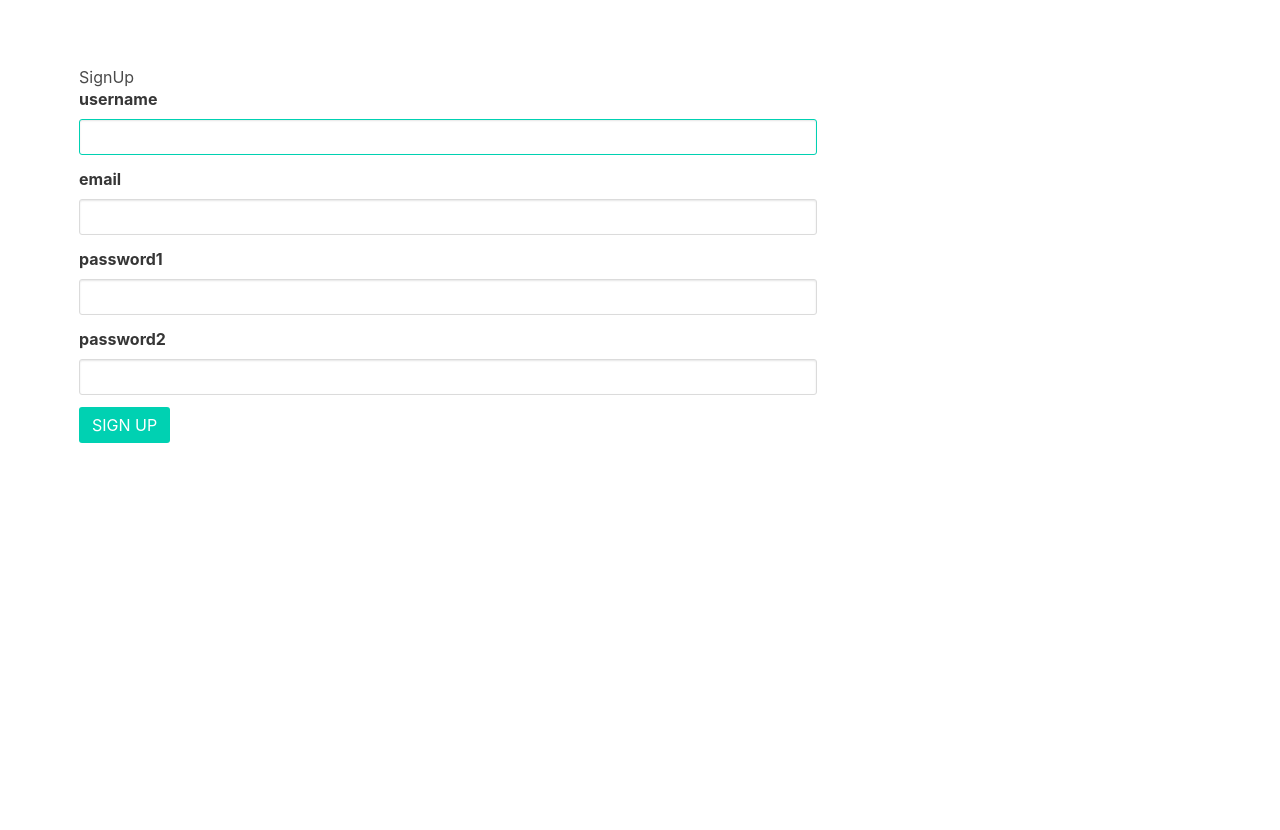
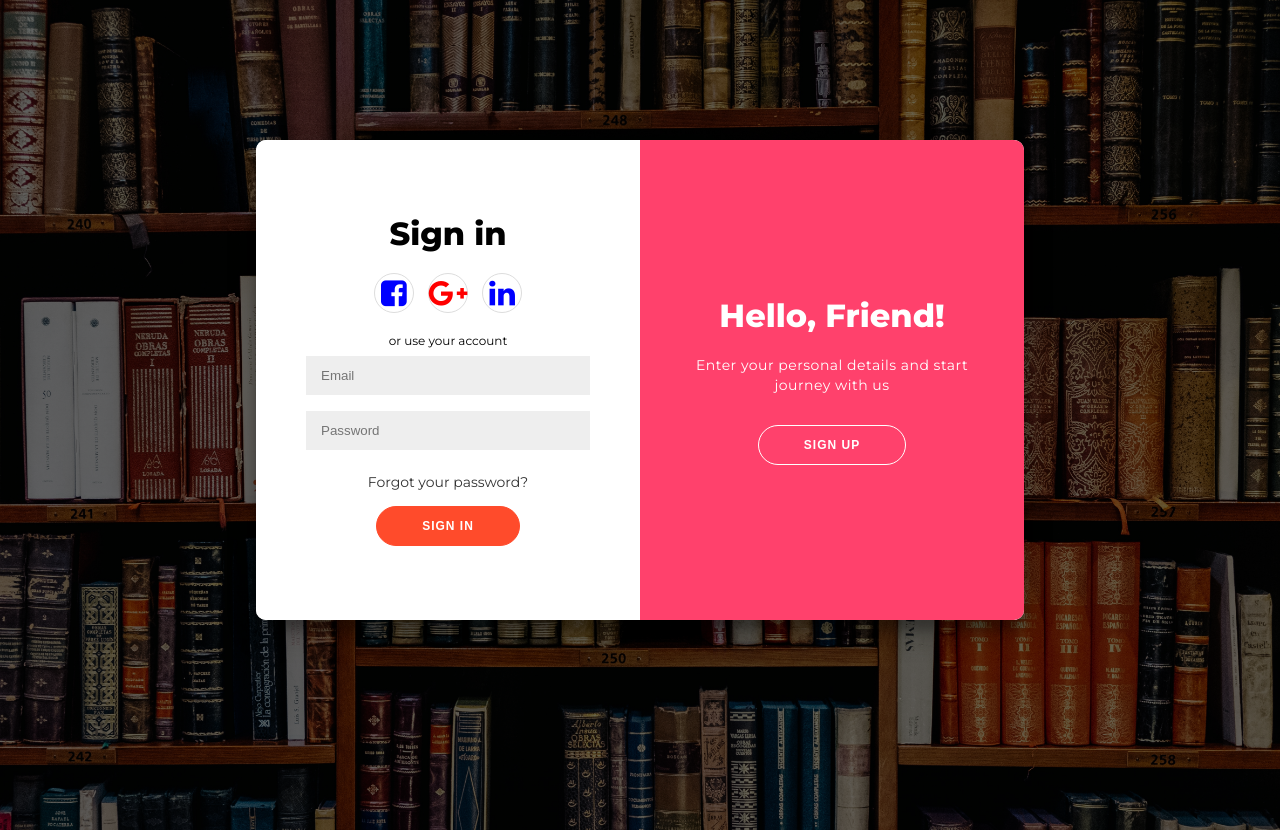
Before and after one commit to nigarkhan12/Book_Catalog, a Django app: page /api/signup/ in a window 1280 px wide. Before the commit the page ends 443 px from the top, so only its background shows below. Run offline with Django 3.2, Linux system fonts and the light colour scheme; some libraries are stand-ins or nearby versions.

Commit message:
form has been changed

```diff
--- a/Book_Catalog/settings.py
+++ b/Book_Catalog/settings.py
@@ -38,6 +38,8 @@ INSTALLED_APPS = [
     'django.contrib.messages',
     'django.contrib.staticfiles',
     'users',
+    'social_django',
+    'rest_framework',
 ]
 
 MIDDLEWARE = [
--- a/Book_Catalog/urls.py
+++ b/Book_Catalog/urls.py
@@ -23,7 +23,8 @@ from django.views.generic import TemplateView
 urlpatterns = [
     path('admin/', admin.site.urls),
     path('api/', include('users.urls')),
-# Login and Logout
+
+    # Login and Logout
     path('login/', auth_views.LoginView.as_view(redirect_authenticated_user=True, template_name='commons/login.html'), name='login'),
     path('logout/', auth_views.LogoutView.as_view(next_page='home'), name='logout'),
 
@@ -40,7 +41,7 @@ urlpatterns = [
         name='change_password'
     ),
 
-    # Forget Password
+    # Forgot Password
     path('password-reset/',
          auth_views.PasswordResetView.as_view(
              template_name='commons/password-reset/password_reset.html',
@@ -64,4 +65,7 @@ urlpatterns = [
              template_name='commons/password-reset/password_reset_complete.html'
          ),
          name='password_reset_complete'),
+
+    #Social Auth
+    path('auth/', include('social_django.urls', namespace='social')),
 ]
--- /dev/null
+++ b/static/css/index.css
@@ -0,0 +1,429 @@
+@import url('https://fonts.googleapis.com/css?family=Montserrat:400,800');
+
+* {
+	box-sizing: border-box;
+}
+
+body {
+	background: #f6f5f7;
+	display: flex;
+	justify-content: center;
+	align-items: center;
+	flex-direction: column;
+	font-family: 'Montserrat', sans-serif;
+	height: 100vh;
+	margin: -20px 0 50px;
+    background-image: linear-gradient(rgba(0,0,0,0.6),rgba(0,0,0,0.6)),url('/../static/images/books.jpg');
+    background-size: cover;
+    background-repeat: no-repeat;
+    height:100vh;
+}
+
+h1 {
+	font-weight: bold;
+	margin: 0;
+}
+
+h2 {
+	text-align: center;
+}
+
+p {
+	font-size: 14px;
+	font-weight: 100;
+	line-height: 20px;
+	letter-spacing: 0.5px;
+	margin: 20px 0 30px;
+}
+
+span {
+	font-size: 12px;
+}
+
+a {
+	color: #333;
+	font-size: 14px;
+	text-decoration: none;
+	margin: 15px 0;
+}
+
+button {
+	border-radius: 20px;
+	border: 1px solid #FF4B2B;
+	background-color: #FF4B2B;
+	color: #FFFFFF;
+	font-size: 12px;
+	font-weight: bold;
+	padding: 12px 45px;
+	letter-spacing: 1px;
+	text-transform: uppercase;
+	transition: transform 80ms ease-in;
+}
+
+button:active {
+	transform: scale(0.95);
+}
+
+button:focus {
+	outline: none;
+}
+
+button.ghost {
+	background-color: transparent;
+	border-color: #FFFFFF;
+}
+
+form {
+	background-color: #FFFFFF;
+	display: flex;
+	align-items: center;
+	justify-content: center;
+	flex-direction: column;
+	padding: 0 50px;
+	height: 100%;
+	text-align: center;
+}
+
+input {
+	background-color: #eee;
+	border: none;
+	padding: 12px 15px;
+	margin: 8px 0;
+	width: 100%;
+}
+
+.container {
+	background-color: #fff;
+	border-radius: 10px;
+  	box-shadow: 0 14px 28px rgba(0,0,0,0.25),
+			0 10px 10px rgba(0,0,0,0.22);
+	position: relative;
+	overflow: hidden;
+	width: 768px;
+	max-width: 100%;
+	min-height: 480px;
+}
+
+.form-container {
+	position: absolute;
+	top: 0;
+	height: 100%;
+	transition: all 0.6s ease-in-out;
+}
+
+.sign-in-container {
+	left: 0;
+	width: 50%;
+	z-index: 2;
+}
+
+.container.right-panel-active .sign-in-container {
+	transform: translateX(100%);
+}
+
+.sign-up-container {
+	left: 0;
+	width: 50%;
+	opacity: 0;
+	z-index: 1;
+}
+
+.container.right-panel-active .sign-up-container {
+	transform: translateX(100%);
+	opacity: 1;
+	z-index: 5;
+	animation: show 0.6s;
+}
+
+@keyframes show {
+	0%, 49.99% {
+		opacity: 0;
+		z-index: 1;
+	}
+
+	50%, 100% {
+		opacity: 1;
+		z-index: 5;
+	}
+}
+
+.overlay-container {
+	position: absolute;
+	top: 0;
+	left: 50%;
+	width: 50%;
+	height: 100%;
+	overflow: hidden;
+	transition: transform 0.6s ease-in-out;
+	z-index: 100;
+}
+
+.container.right-panel-active .overlay-container{
+	transform: translateX(-100%);
+}
+
+
+
+.overlay {
+	background: #FF416C;
+	background-repeat: no-repeat;
+	background-size: cover;
+	background-position: 0 0;
+	color: #FFFFFF;
+	position: relative;
+	left: -100%;
+	height: 100%;
+	width: 200%;
+  	transform: translateX(0);
+	transition: transform 0.6s ease-in-out;
+}
+
+.container.right-panel-active .overlay {
+  	transform: translateX(50%);
+}
+
+.overlay-panel {
+	position: absolute;
+	display: flex;
+	align-items: center;
+	justify-content: center;
+	flex-direction: column;
+	padding: 0 40px;
+	text-align: center;
+	top: 0;
+	height: 100%;
+	width: 50%;''
+	transform: translateX(0);
+	transition: transform 0.6s ease-in-out;
+}
+
+.overlay-left {
+	transform: translateX(-20%);
+}
+
+.container.right-panel-active .overlay-left {
+	transform: translateX(0);
+}
+
+.overlay-right {
+	right: 0;
+	transform: translateX(0);
+}
+
+.container.right-panel-active .overlay-right {
+	transform: translateX(20%);
+}
+
+.social-container {
+	margin: 20px 0;
+}
+
+.social-container a {
+	border: 1px solid #DDDDDD;
+	border-radius: 50%;
+	display: inline-flex;
+	justify-content: center;
+	align-items: center;
+	margin: 0 5px;
+	height: 40px;
+	width: 40px;
+}
+/* The container must be positioned relative: */
+.custom-select {
+  position: relative;
+  font-family: Arial;
+}
+
+.custom-select select {
+  display: none; /*hide original SELECT element: */
+}
+
+.select-selected {
+  background-color: DodgerBlue;
+}
+
+/* Style the arrow inside the select element: */
+.select-selected:after {
+  position: absolute;
+  content: "";
+  top: 14px;
+  right: 10px;
+  width: 0;
+  height: 0;
+  border: 6px solid transparent;
+  border-color: #fff transparent transparent transparent;
+}
+
+/* Point the arrow upwards when the select box is open (active): */
+.select-selected.select-arrow-active:after {
+  border-color: transparent transparent #fff transparent;
+  top: 7px;
+}
+
+/* style the items (options), including the selected item: */
+.select-items div,.select-selected {
+  color: #ffffff;
+  padding: 8px 16px;
+  border: 1px solid transparent;
+  border-color: transparent transparent rgba(0, 0, 0, 0.1) transparent;
+  cursor: pointer;
+}
+
+/* Style items (options): */
+.select-items {
+  position: absolute;
+  background-color: DodgerBlue;
+  top: 100%;
+  left: 0;
+  right: 0;
+  z-index: 99;
+}
+
+/* Hide the items when the select box is closed: */
+.select-hide {
+  display: none;
+}
+
+.select-items div:hover, .same-as-selected {
+  background-color: rgba(0, 0, 0, 0.1);
+}
+
+.button.is-danger {
+  background-color: #ff3860;
+  border-color: transparent;
+  color: #fff;
+}
+
+.button.is-danger:hover, .button.is-danger.is-hovered {
+  background-color: #ff2b56;
+  border-color: transparent;
+  color: #fff;
+}
+
+.button.is-danger:focus, .button.is-danger.is-focused {
+  border-color: transparent;
+  -webkit-box-shadow: 0 0 0.5em rgba(255, 56, 96, 0.25);
+          box-shadow: 0 0 0.5em rgba(255, 56, 96, 0.25);
+  color: #fff;
+}
+
+.button.is-danger:active, .button.is-danger.is-active {
+  background-color: #ff1f4b;
+  border-color: transparent;
+  -webkit-box-shadow: inset 0 1px 2px rgba(10, 10, 10, 0.2);
+          box-shadow: inset 0 1px 2px rgba(10, 10, 10, 0.2);
+  color: #fff;
+}
+
+.button.is-danger[disabled] {
+  background-color: #ff3860;
+  border-color: transparent;
+  -webkit-box-shadow: none;
+          box-shadow: none;
+}
+
+.button.is-danger.is-inverted {
+  background-color: #fff;
+  color: #ff3860;
+}
+
+.button.is-danger.is-inverted:hover {
+  background-color: #f2f2f2;
+}
+
+.button.is-danger.is-inverted[disabled] {
+  background-color: #fff;
+  border-color: transparent;
+  -webkit-box-shadow: none;
+          box-shadow: none;
+  color: #ff3860;
+}
+
+.button.is-danger.is-loading:after {
+  border-color: transparent transparent #fff #fff !important;
+}
+
+.button.is-danger.is-outlined {
+  background-color: transparent;
+  border-color: #ff3860;
+  color: #ff3860;
+}
+
+.button.is-danger.is-outlined:hover, .button.is-danger.is-outlined:focus {
+  background-color: #ff3860;
+  border-color: #ff3860;
+  color: #fff;
+}
+
+.button.is-danger.is-outlined.is-loading:after {
+  border-color: transparent transparent #ff3860 #ff3860 !important;
+}
+
+.button.is-danger.is-outlined[disabled] {
+  background-color: transparent;
+  border-color: #ff3860;
+  -webkit-box-shadow: none;
+          box-shadow: none;
+  color: #ff3860;
+}
+
+.button.is-danger.is-inverted.is-outlined {
+  background-color: transparent;
+  border-color: #fff;
+  color: #fff;
+}
+
+.button.is-danger.is-inverted.is-outlined:hover, .button.is-danger.is-inverted.is-outlined:focus {
+  background-color: #fff;
+  color: #ff3860;
+}
+
+.button.is-danger.is-inverted.is-outlined[disabled] {
+  background-color: transparent;
+  border-color: #fff;
+  -webkit-box-shadow: none;
+          box-shadow: none;
+  color: #fff;
+}
+
+.help {
+  display: block;
+  font-size: 0.75rem;
+  margin-top: 0.25rem;
+}
+
+.help.is-white {
+  color: white;
+}
+
+.help.is-black {
+  color: #0a0a0a;
+}
+
+.help.is-light {
+  color: whitesmoke;
+}
+
+.help.is-dark {
+  color: #363636;
+}
+
+.help.is-primary {
+  color: #00d1b2;
+}
+
+.help.is-info {
+  color: #3273dc;
+}
+
+.help.is-success {
+  color: #23d160;
+}
+
+.help.is-warning {
+  color: #ffdd57;
+}
+
+.help.is-danger {
+  color: #ff3860;
+}
--- a/templates/base.html
+++ b/templates/base.html
@@ -2,44 +2,19 @@
 <!DOCTYPE html>
 <html>
 <head>
-
-    <!-- Required meta tags -->
     <meta charset="utf-8">
     <meta name="viewport" content="width=device-width, initial-scale=1, shrink-to-fit=no">
-
-    <!-- Bootstrap CSS -->
+    <link rel="shortcut icon" href="images/logo.png" type="image/x-icon"/>
     <link rel="stylesheet" href="https://maxcdn.bootstrapcdn.com/bootstrap/4.0.0/css/bootstrap.min.css" integrity="sha384-Gn5384xqQ1aoWXA+058RXPxPg6fy4IWvTNh0E263XmFcJlSAwiGgFAW/dAiS6JXm" crossorigin="anonymous">
-
     <link rel="stylesheet" type="text/css" href="{% static 'css/main.css' %}">
 
     {% if title %}
-        <title>Django Blog - {{ title }}</title>
+        <title> - {{ title }}</title>
     {% else %}
         <title>Book_Catalog</title>
     {% endif %}
 </head>
 <body>
-    <header class="site-header">
-      <nav class="navbar navbar-expand-md navbar-dark bg-steel fixed-top">
-        <div class="container">
-          <a class="navbar-brand mr-4" href="#">Book_Catalog</a>
-          <button class="navbar-toggler" type="button" data-toggle="collapse" data-target="#navbarToggle" aria-controls="navbarToggle" aria-expanded="false" aria-label="Toggle navigation">
-          <span class="navbar-toggler-icon"></span>
-          </button>
-          <div class="collapse navbar-collapse" id="navbarToggle">
-            <div class="navbar-nav mr-auto">
-              <a class="nav-item nav-link" href="#">Home</a>
-              <a class="nav-item nav-link" href="#">About</a>
-            </div>
-            <!-- Navbar Right Side -->
-            <div class="navbar-nav">
-              <a class="nav-item nav-link" href="#">Login</a>
-              <a class="nav-item nav-link" href="#">Register</a>
-            </div>
-          </div>
-        </div>
-      </nav>
-    </header>
     <main role="main" class="container">
       <div class="row">
         <div class="col-md-8">
@@ -55,8 +30,6 @@
       </div>
     </main>
 
-    <!-- Optional JavaScript -->
-    <!-- jQuery first, then Popper.js, then Bootstrap JS -->
     <script src="https://code.jquery.com/jquery-3.2.1.slim.min.js" integrity="sha384-KJ3o2DKtIkvYIK3UENzmM7KCkRr/rE9/Qpg6aAZGJwFDMVNA/GpGFF93hXpG5KkN" crossorigin="anonymous"></script>
     <script src="https://cdnjs.cloudflare.com/ajax/libs/popper.js/1.12.9/umd/popper.min.js" integrity="sha384-ApNbgh9B+Y1QKtv3Rn7W3mgPxhU9K/ScQsAP7hUibX39j7fakFPskvXusvfa0b4Q" crossorigin="anonymous"></script>
     <script src="https://maxcdn.bootstrapcdn.com/bootstrap/4.0.0/js/bootstrap.min.js" integrity="sha384-JZR6Spejh4U02d8jOt6vLEHfe/JQGiRRSQQxSfFWpi1MquVdAyjUar5+76PVCmYl" crossorigin="anonymous"></script>
--- a/templates/commons/login.html
+++ b/templates/commons/login.html
@@ -5,7 +5,6 @@
 {% block content %}
     <h2>Login</h2>
     <form method="post" action="{% url 'login' %}">
-        {% csrf_token %}
         {% csrf_token %}
                     {% for non_field_error in form.non_field_errors %}
                         <p class="help is-danger">{{ non_field_error }}</p>
--- a/templates/commons/signup.html
+++ b/templates/commons/signup.html
@@ -1,9 +1,6 @@
 {% extends 'base.html' %}
 
-{% block title %}SignUp Page{% endblock title %}
-
 {% block content %}
-    <h2>SignUp</h2>
     <form method="post" action="{% url 'signup' %}">
         {% csrf_token %}
                     {% for non_field_error in form.non_field_errors %}
--- /dev/null
+++ b/templates/index.html
@@ -0,0 +1,79 @@
+{% load static %}
+<!DOCTYPE html>
+<html lang="en">
+<head>
+    <meta charset="UTF-8">
+    <title>Book Catalog</title>
+    <link rel="stylesheet" href="/static/css/index.css"/>
+	<link rel="shortcut icon" href="static/images/logo.png" type="image/x-icon"/>
+	<link rel="stylesheet" href="https://maxcdn.bootstrapcdn.com/font-awesome/4.4.0/css/font-awesome.min.css">
+</head>
+<body>
+<header>
+    <div class="container" id="container">
+	<div class="form-container sign-up-container">
+		<form action="{% url 'signup' %}" method="post">
+            {% csrf_token %}
+			<h1>Create Account</h1>
+			<div class="social-container">
+				<a href="https://www.facebook.com/" class="social"><i class="fa fa-facebook-square" style="font-size:30px;color:blue"></i></a>
+				<a href="{% url 'social:begin' 'google-oauth2' %}" class="social"><i class="fa fa-google-plus" style="font-size:30px;color:red"></i></a>
+                <a href="https://www.linkedin.com/" class="social"><i class="fa fa-linkedin" style="font-size:30px;color:blue"></i></a>
+			</div>
+			<span>or use your email for registration</span>
+                        {% for field in form %}
+                            {{ field }}
+                        {% for error in field.errors %}
+                            <p class="is-danger">{{ error }}</p>
+                        {% endfor %}
+                    {% endfor %}
+			<button style="margin-top: 10px">Sign Up</button>
+		</form>
+	</div>
+	<div class="form-container sign-in-container">
+		<form action="#">
+			<h1>Sign in</h1>
+			<div class="social-container">
+				<a href="https://www.facebook.com/" class="social"><i class="fa fa-facebook-square" style="font-size:30px;color:blue"></i></a>
+				<a href="{% url 'social:begin' 'google-oauth2' %}" class="social"><i class="fa fa-google-plus" style="font-size:30px;color:red"></i></a>
+				<a href="https://www.linkedin.com/" class="social"><i class="fa fa-linkedin" style="font-size:30px;color:blue"></i></a>
+			</div>
+			<span>or use your account</span>
+			<input type="email" placeholder="Email" />
+			<input type="password" placeholder="Password" />
+			<a href="#">Forgot your password?</a>
+			<button>Sign In</button>
+		</form>
+	</div>
+	<div class="overlay-container">
+		<div class="overlay">
+			<div class="overlay-panel overlay-left">
+				<h1>Welcome Back!</h1>
+				<p>To keep connected with us please login with your personal info</p>
+				<button class="ghost" id="signIn">Sign In</button>
+			</div>
+			<div class="overlay-panel overlay-right">
+				<h1>Hello, Friend!</h1>
+				<p>Enter your personal details and start journey with us</p>
+				<button class="ghost" id="signUp">Sign Up</button>
+			</div>
+		</div>
+	</div>
+</div>
+</header>
+<script>
+    const signUpButton = document.getElementById('signUp');
+    const signInButton = document.getElementById('signIn');
+    const container = document.getElementById('container');
+
+    signUpButton.addEventListener('click', () => {
+        container.classList.add("right-panel-active");
+    });
+
+    signInButton.addEventListener('click', () => {
+        container.classList.remove("right-panel-active");
+    });
+
+</script>
+</body>
+</html>
--- a/templates/main.html
+++ b/templates/main.html
@@ -23,11 +23,9 @@
                         <a href="#">About Us</a>
                     </li>
                     <li>
-                        <a href="{% url 'signup' %}">Signup</a>
+                        <a href="{% url 'signup' %}">Signup/Login</a>
                     </li>
-                    <li>
-                        <a href="#">Login</a>
-                    </li>
+
                 </ul>
                 <a href="#" class="mobile-icon" onclick="slideshow()"><i class="fa fa-bars"></i></a>
             </div>
--- a/users/forms.py
+++ b/users/forms.py
@@ -7,8 +7,16 @@ from django.contrib.auth.forms import AuthenticationForm, UsernameField
 
 # Sign Up Form
 class SignUpForm(UserCreationForm):
-    password1 = forms.CharField(widget=forms.PasswordInput(attrs={'class': 'input'}))
-    password2 = forms.CharField(label="Repeat password", widget=forms.PasswordInput(attrs={'class': 'input'}))
+    username = forms.CharField(widget=forms.TextInput(
+        attrs={'class':'form-control', 'placeholder':'Username'}
+    ), required=True, max_length=50)
+    email = forms.CharField(widget=forms.EmailInput(
+        attrs={'class': 'form-control', 'placeholder': 'Email'}
+    ), required=True, max_length=50)
+    password1 = forms.CharField(widget=forms.PasswordInput(
+        attrs={'class': 'input', 'placeholder': 'Password 1'}),required=True)
+    password2 = forms.CharField(label="Repeat password", widget=forms.PasswordInput(
+        attrs={'class': 'input', 'placeholder': 'Password 2'}),required=True)
 
     class Meta:
         model = User
@@ -38,8 +46,6 @@ class ProfileForm(forms.ModelForm):
         model = User
         fields = [
             'username',
-            'first_name',
-            'last_name',
             'email',
             ]
 
--- a/users/views.py
+++ b/users/views.py
@@ -23,7 +23,7 @@ from users.tokens import account_activation_token
 # Sign Up View
 class SignUpView(View):
     form_class = SignUpForm
-    template_name = 'commons/signup.html'
+    template_name = 'index.html'
 
     def get(self, request, *args, **kwargs):
         form = self.form_class()
@@ -32,7 +32,6 @@ class SignUpView(View):
     def post(self, request, *args, **kwargs):
         form = self.form_class(request.POST)
         if form.is_valid():
-
             user = form.save(commit=False)
             user.is_active = False # Deactivate account till it is confirmed
             user.save()
@@ -85,6 +84,6 @@ class ProfileView(UpdateView):
 
 class LoginUserView(LoginView):
     form_class = LoginForm
-    template_name = "login.html"
+    template_name = "index.html"
     redirect_authenticated_user = True
     success_url = reverse_lazy('home')
```
Also changed, not shown: db.sqlite3, static/images/books.jpg (added).
